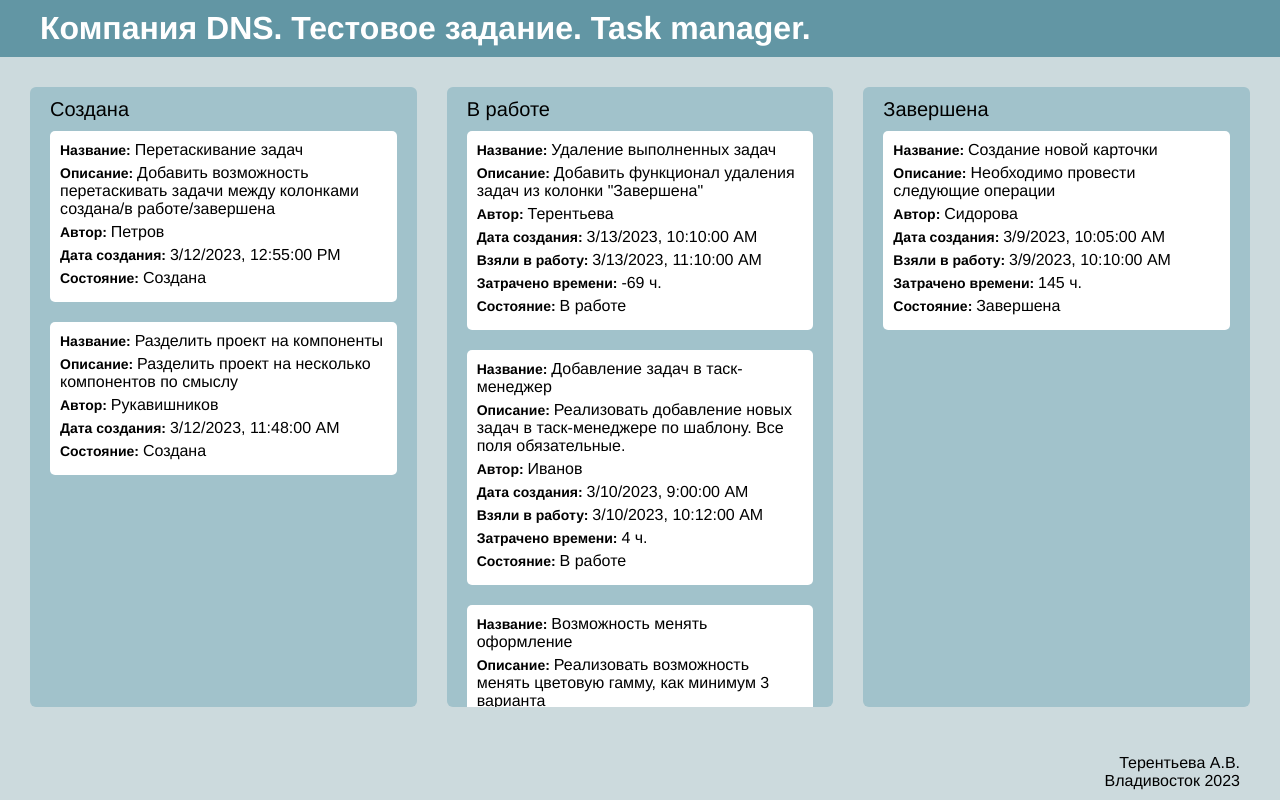
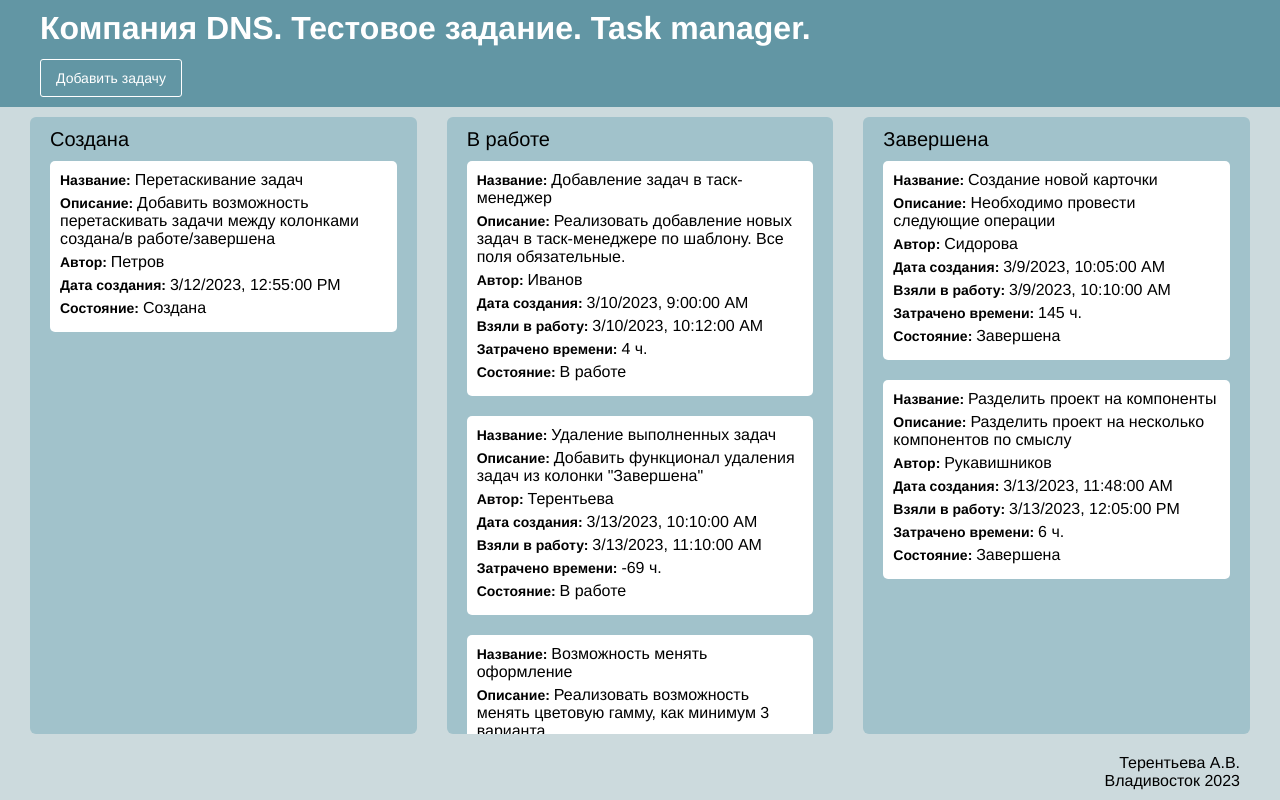
Before and after one commit to Anninka/task-manager_vue, a Vue app: page / in a window 1280 px wide. Built offline with nearby package versions, Linux system fonts and the light colour scheme.

Commit message:
feat: реализует функционал добавления новой задачи (всплывающее окно)

```diff
--- a/src/App.vue
+++ b/src/App.vue
@@ -3,13 +3,25 @@
     <header class="page-header">
       <div class="container">
         <h1 class="page-title">Компания DNS. Тестовое задание. Task manager.</h1>
+        <button class="button" @click="showPopup">Добавить задачу</button>
       </div>
     </header>
     <main class="page-main">
+
       <div class="task-desk container">
-        <task-list :tasks="tasks" :groupedTasks="groupedTasks">
+        <task-list
+        :tasks="tasks"
+        :groupedTasks="groupedTasks"
+        >
         </task-list>
       </div>
+
+      <task-popup
+      v-model:show="taskVisible"
+      @create="createTask"
+      >
+      </task-popup>
+
     </main>
     <footer class="page-footer">
       <div class="container">
@@ -22,23 +34,24 @@
 
 <script>
 import TaskList from './components/TaskList.vue';
+import TaskPopup from './components/TaskPopup.vue';
 
 export default {
   components: {
-    TaskList,
+    TaskList, TaskPopup
   },
   data() {
     return {
       tasks: [
         {
           id: 1,
-          title: 'Удаление выполненных задач',
-          description: 'Добавить функционал удаления задач из колонки "Завершена"',
-          author: 'Терентьева',
-          date: '2023-03-13T10:10:00',
-          atwork: '2023-03-13T11:10:00',
-          done: '',
-          status: 'В работе',
+          title: 'Создание новой карточки',
+          description: 'Необходимо провести следующие операции',
+          author: 'Сидорова',
+          date: '2023-03-09T10:05:00',
+          atwork: '2023-03-09T10:10:00',
+          done: '2023-03-15T11:55:00',
+          status: 'Завершена',
         },
         {
           id: 2,
@@ -47,7 +60,7 @@ export default {
           author: 'Петров',
           date: '2023-03-12T12:55:00',
           atwork: '',
-          done: '2023-03-13T17:46:00',
+          done: '',
           status: 'Создана',
         },
         {
@@ -62,22 +75,23 @@ export default {
         },
         {
           id: 4,
-          title: 'Создание новой карточки',
-          description: 'Необходимо провести следующие операции',
-          author: 'Сидорова',
-          date: '2023-03-09T10:05:00',
-          atwork: '2023-03-09T10:10:00',
-          done: '2023-03-15T11:55:00',
-          status: 'Завершена',
+          title: 'Удаление выполненных задач',
+          description: 'Добавить функционал удаления задач из колонки "Завершена"',
+          author: 'Терентьева',
+          date: '2023-03-13T10:10:00',
+          atwork: '2023-03-13T11:10:00',
+          done: '',
+          status: 'В работе',
         },
         {
           id: 5,
           title: 'Разделить проект на компоненты',
           description: 'Разделить проект на несколько компонентов по смыслу',
           author: 'Рукавишников',
-          date: '2023-03-12T11:48:00',
-          atwork: '',
-          status: 'Создана',
+          date: '2023-03-13T11:48:00',
+          atwork: '2023-03-13T12:05:00',
+          done: '2023-03-13T18:05:00',
+          status: 'Завершена',
         },
         {
           id: 6,
@@ -86,6 +100,7 @@ export default {
           author: 'Морозова',
           date: '2023-03-13T12:07:00',
           atwork: '2023-03-13T12:10:00',
+          done: '',
           status: 'В работе',
         },
         {
@@ -95,10 +110,12 @@ export default {
           author: 'Терентьева',
           date: '2023-03-16T12:12:00',
           atwork: '2023-03-16T12:52:00',
+          done: '',
           status: 'В работе',
         },
       ],
       statusId: {'Создана': 0, 'В работе': 1, 'Завершена': 2},
+      taskVisible: false,
     }
   },
   computed: {
@@ -115,6 +132,17 @@ export default {
       }, {});
     },
   },
+  methods: {
+    //Функция добавляет новую задачу к массиву задач и закрывает попап
+    createTask(task) {
+      this.tasks.push(task);
+      this.taskVisible = false;
+    },
+    //Функция делает попам видимым
+    showPopup() {
+      this.taskVisible = true;
+    },
+  }
 }
 </script>
 
@@ -158,8 +186,8 @@ export default {
   display: grid;
   grid-template-columns: 1fr 1fr 1fr;
   gap: 30px;
-  height: calc(100vh - 120px);
-  padding: 30px;
+  height: calc(100vh - 163px);
+  padding: 10px 30px;
 }
 
 .page-footer {
@@ -172,4 +200,29 @@ export default {
   font-size: 16px;
   line-height: 20px;
 }
+
+.button {
+  align-self: flex-end;
+  margin-top: 12px;
+  padding: 10px 15px;
+
+  font-family: "Helvetica", "Arial", sans-serif;
+  font-size: 14px;
+  color: $base-white;
+
+  background: none;
+  border: 1px solid $base-white;
+  border-radius: 3px;
+  cursor: pointer;
+
+  &:hover {
+   border-color: $primary-light;
+   box-shadow: 0 1px 1px $black-opacity inset, 0 0 8px $primary-light;
+   outline: 0 none;
+  }
+
+  &:active {
+    background-color: $base-secondary;
+  }
+}
 </style>
--- a/src/assets/style/variables.scss
+++ b/src/assets/style/variables.scss
@@ -1,6 +1,8 @@
 /* Colors */
 $base-white: #ffffff;
+$base-red: #ff4d00;
 $base-primary: #ccdadd;
 $primary-darker: #6296a4;
 $base-secondary: #a1c2cb;
 $primary-light: #e8f3f5;
+$black-opacity: rgba(0, 0, 0, 0.5);
--- a/src/components/TaskItem.vue
+++ b/src/components/TaskItem.vue
@@ -1,17 +1,17 @@
 <template>
   <div
-    class="task-item"
-    :key="task.id"
-    v-for="task in taskGroups"
-    >
-      <p class="task-item__title">Название: <span>{{ task.title }}</span></p>
-      <p class="task-item__title">Описание: <span>{{ task.description }}</span></p>
-      <p class="task-item__title">Автор: <span>{{ task.author }}</span></p>
-      <p class="task-item__title">Дата создания: <span>{{ new Date(task.date).toLocaleString() }}</span></p>
-      <p class="task-item__title" v-if="task.status !== 'Создана'">Взяли в работу: <span>{{ new Date(task.atwork).toLocaleString()}}</span></p>
-      <p class="task-item__title" v-if="task.status !== 'Создана'">Затрачено времени: <span>{{ getWorkTime(task) }}</span></p>
-      <p class="task-item__title">Состояние: <span>{{ task.status }}</span></p>
-    </div>
+  class="task-item"
+  :key="task.id"
+  v-for="task in taskGroups"
+  >
+    <p class="task-item__text">Название: <span>{{ task.title }}</span></p>
+    <p class="task-item__text">Описание: <span>{{ task.description }}</span></p>
+    <p class="task-item__text">Автор: <span>{{ task.author }}</span></p>
+    <p class="task-item__text">Дата создания: <span>{{ new Date(task.date).toLocaleString() }}</span></p>
+    <p class="task-item__text" v-if="task.status !== 'Создана'">Взяли в работу: <span>{{ new Date(task.atwork).toLocaleString()}}</span></p>
+    <p class="task-item__text" v-if="task.status !== 'Создана'">Затрачено времени: <span>{{ getWorkTime(task) }}</span></p>
+    <p class="task-item__text">Состояние: <span>{{ task.status }}</span></p>
+  </div>
 </template>
 
 <script>
@@ -45,7 +45,7 @@ export default {
   border-radius: 5px;
 }
 
-.task-item__title {
+.task-item__text {
   margin-bottom: 5px;
   font-size: 14px;
   line-height: 18px;
--- a/src/components/TaskList.vue
+++ b/src/components/TaskList.vue
@@ -4,8 +4,8 @@
   v-for="(taskGroups, status) in groupedTasks"
   :key="status"
   >
-  <div class="task-list__header">{{ status }}</div>
-  <task-item :taskGroups="taskGroups"></task-item>
+    <div class="task-list__header">{{ status }}</div>
+    <task-item :taskGroups="taskGroups"></task-item>
   </div>
 </template>
 
--- /dev/null
+++ b/src/components/TaskPopup.vue
@@ -0,0 +1,163 @@
+<template>
+  <div class="task-popup" v-if="show" @click="closePopup">
+    <div class="task-popup__content" @click.stop>
+      <form class="task-popup__form" @submit.prevent>
+
+        <h2 class="task-popup__title">Новая задача</h2>
+        <p class="task-popup__text" v-if="formError">{{ formError }}</p>
+
+        <input
+        class="task-popup__input"
+        type="text" placeholder="Название" minlength="5" maxlength="100"
+        v-model="task.title"
+        >
+
+        <textarea
+        class="task-popup__area"
+        placeholder="Описание" rows="8" minlength="20" maxlength="600"
+        v-model="task.description"
+        ></textarea>
+
+        <input
+        class="task-popup__input"
+        type="text" placeholder="Автор" minlength="2" maxlength="50"
+        v-model="task.author"
+        >
+
+        <button class="task-popup__button" @click="createTask">Создать</button>
+      </form>
+    </div>
+  </div>
+</template>
+
+<script>
+export default {
+  name: 'TaskPopup',
+  props: {
+    show: {
+      type: Boolean,
+      default: false,
+    }
+  },
+  data() {
+    return {
+      task: {
+        title: '',
+        description: '',
+        author: '',
+      },
+      formError: '',
+    }
+  },
+  //Создаем и уничтожаем слушатель на событие keydown чтобы реализовать закрытие попапа по нажатию клавиши esc. Без этих махинаций и функции escClosePopup(см ниже), при открытии попапа фокус остается на кнопке "Добавить задачу" и попап закрывается на ecs только если кликнуть (взять в фокус) input.
+  mounted() {
+    window.addEventListener('keydown', this.escClosePopup);
+  },
+  destroy() {
+    window.removeEventListener('keydown', this.escClosePopup);
+  },
+  methods: {
+    createTask() {
+      if (this.task.title === '' || this.task.description === '' || this.task.author === '') {
+        this.formError = 'Заполните все поля!'
+      } else {
+        this.task.id = Date.now();
+        this.task.date = new Date();
+        this.task.status = 'Создана';
+        //Создаем своё событие с параметром, подписываемся на него в App
+        this.$emit('create', this.task);
+        //Сбрасываем форму
+        this.task = {
+          title : '',
+          description : '',
+          author : '',
+        }
+      }
+    },
+    closePopup() {
+      //Создаём свое событие и подписываемся на него в App через v-model
+      this.$emit('update:show', false)
+    },
+    //Для закрытия попапа по клавише Esc
+    escClosePopup(event) {
+      if (this.show && event.key === 'Escape') {
+        this.closePopup();
+      }
+    },
+  }
+}
+</script>
+
+<style lang='scss' scoped>
+@import "../assets/style/variables.scss";
+.task-popup {
+  position: fixed;
+  top: 0;
+  bottom: 0;
+  right: 0;
+  left: 0;
+  display: flex;
+  background-color: $black-opacity;
+}
+
+.task-popup__content {
+  margin: auto;
+  padding: 15px;
+  background-color: $base-white;
+  border-radius: 10px;
+}
+
+.task-popup__form {
+  display: flex;
+  flex-direction: column;
+}
+
+.task-popup__title {
+  margin-bottom: 5px;
+}
+
+.task-popup__text {
+  font-size: 16px;
+  color: $base-red;
+}
+
+.task-popup__input,
+.task-popup__area {
+  font-size: 16px;
+  min-width: 600px;
+  margin-top: 10px;
+  padding: 10px 15px;
+  border: 1px solid $primary-darker;
+  border-radius: 5px;
+}
+
+.task-popup__area {
+  font-family: "Helvetica", "Arial", sans-serif;
+  resize: none;
+}
+
+.task-popup__button {
+  align-self: flex-end;
+  margin-top: 10px;
+  padding: 10px 15px;
+
+  font-family: "Helvetica", "Arial", sans-serif;
+  font-size: 14px;
+
+  background: none;
+  border: 1px solid $primary-darker;
+  border-radius: 3px;
+  cursor: pointer;
+
+  &:hover {
+   border-color: $primary-darker;
+   box-shadow: 0 1px 1px $black-opacity inset, 0 0 8px $primary-darker;
+   outline: 0 none;
+  }
+
+  &:active {
+    background-color: $base-primary;
+  }
+}
+
+</style>
```
